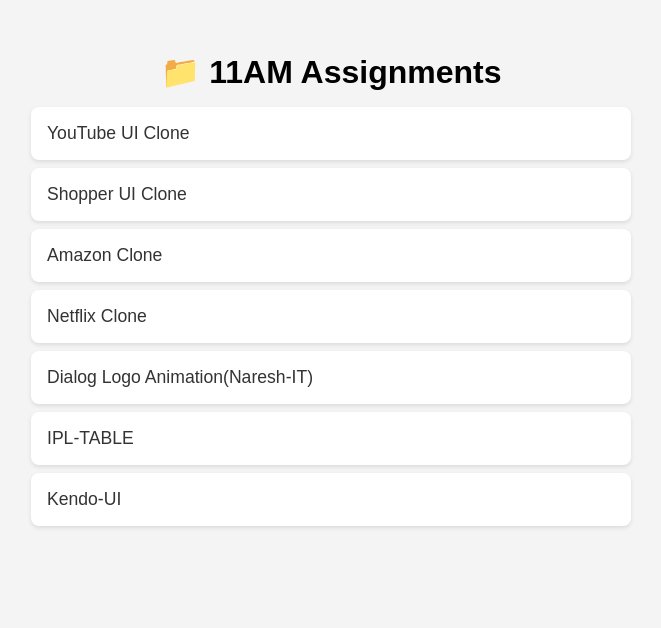
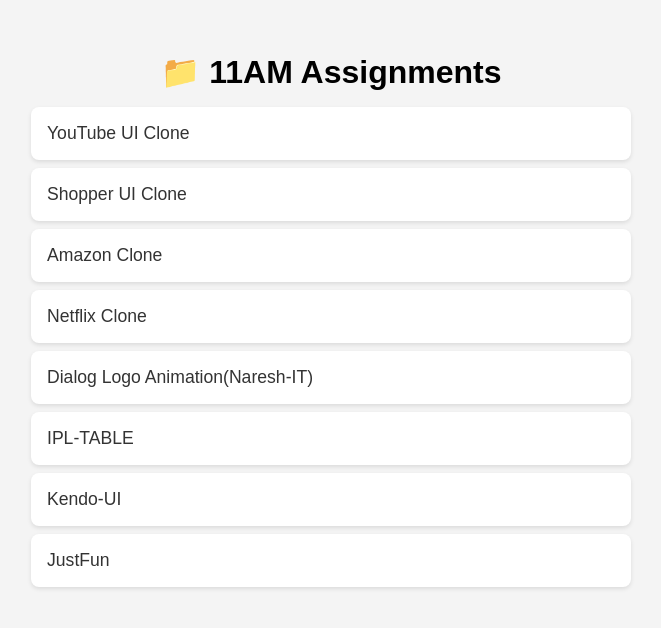
Before and after one commit to anilgadhe/assignments, a plain HTML site: page index.html in a window 1280 px wide. Shown: the whole page, without its empty margins (309-970 px from the left). Drawn offline with Linux system fonts and the light colour scheme.

Commit message:
add changes in index-file

```diff
--- a/index.html
+++ b/index.html
@@ -48,6 +48,7 @@
     <li><a href="dialogLogo/" target="_blank">Dialog Logo Animation(Naresh-IT)</a></li>
     <li><a href="IPL-Table/" target="_blank">IPL-TABLE </a></li>
     <li><a href="Kendo-UI/" target="_blank">Kendo-UI</a></li>
+    <li><a href="justFun/" target="_blank">JustFun</a></li>
     <!-- Add more links below as you create new projects -->
   </ul>
 </body>
```
